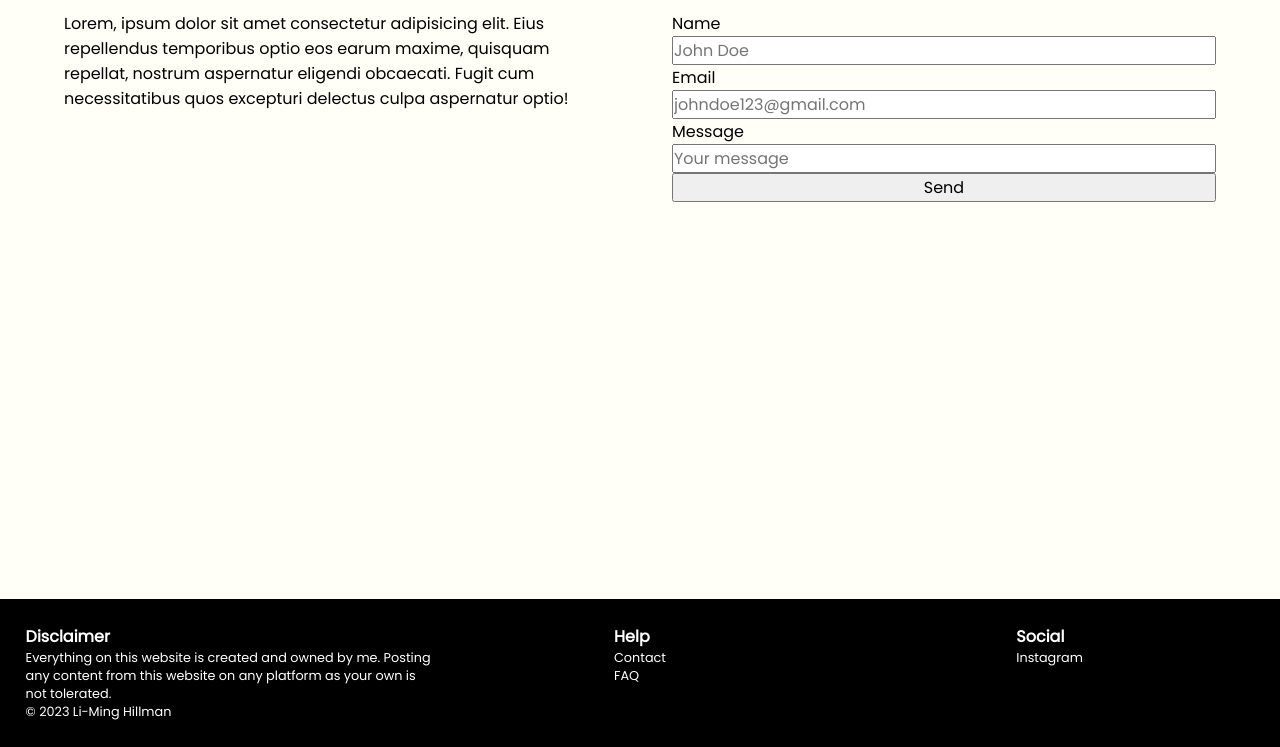
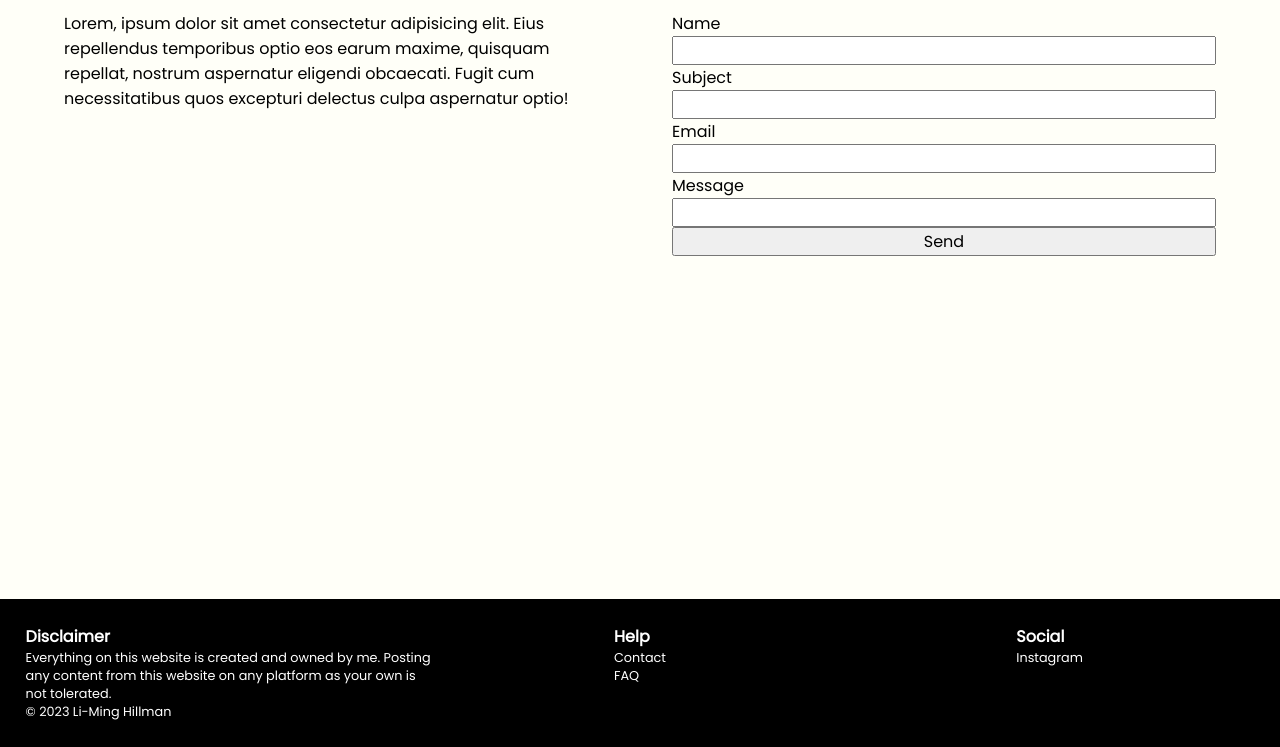
Before and after one commit to hillmanliming/piano, a plain HTML site: page contact.html in a window 1280 px wide. Shown: the part 53-800 px from the top of the page. Drawn offline with Linux system fonts and the light colour scheme; files whose address does not match are found by name.

Commit message:
send email using emailjs

```diff
--- a/assets/script/javascript.js
+++ b/assets/script/javascript.js
@@ -6,3 +6,25 @@ window.addEventListener("resize", () => {
     document.body.classList.remove("resize-animation-stopper");
   }, 400);
 });
+
+function sendMail(){
+ (function(){
+  emailjs.init(QzVx1feoLPuZn9-QX); //account public key
+ })();
+
+ var params = {
+  sendername: document.querySelector("#sendername").value,
+  subject: document.querySelector("#subject").value,
+  message: document.querySelector("#message").value
+
+ };
+
+ var serviceID = "service_i36re8v" //email service id
+ var templateID = "template_o7u169n"  // email template id
+
+ emailjs.send(serviceID, templateID, params)
+ .then ( res =>{
+  alert("Email sent successfully!")
+ })
+ .catch()
+}
--- a/contact.html
+++ b/contact.html
@@ -74,35 +74,21 @@
       temporibus optio eos earum maxime, quisquam repellat, nostrum aspernatur
       eligendi obcaecati. Fugit cum necessitatibus quos excepturi delectus culpa
       aspernatur optio!
+
       <form action="">
         <label for="name">Name</label>
-        <input
-          type="text"
-          id="name"
-          name="name"
-          placeholder="John Doe"
-          required=""
-        />
+        <input type="text" id="sendername" required="" />
+
+        <label for="name">Subject</label>
+        <input type="text" id="subject" required="" />
 
         <label for="email">Email</label>
-        <input
-          type="text"
-          id="email"
-          name="email"
-          placeholder="johndoe123@gmail.com"
-          required=""
-        />
+        <input type="text" id="email" name="email" required="" />
 
         <label for="message">Message</label>
-        <input
-          type="text"
-          id="message"
-          name="message"
-          placeholder="Your message"
-          required=""
-        />
+        <input type="text" id="message" name="message" required="" />
 
-        <button type="submit">Send</button>
+        <button type="submit" onclick="sendMail()">Send</button>
       </form>
     </main>
     <footer>
```
Also changed, not shown: assets/style/style.css (line endings or trailing spaces).
